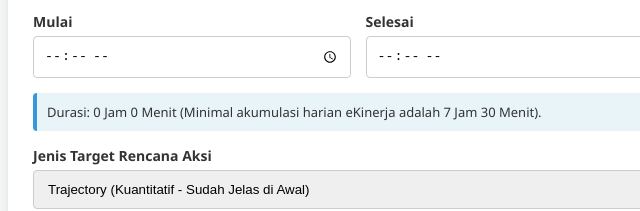
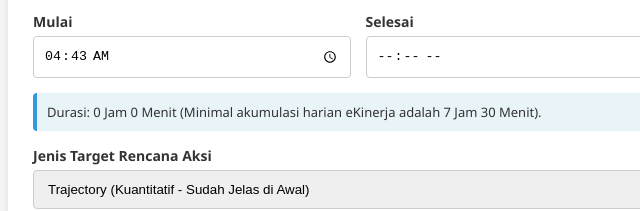
Before and after one commit to momoservicetebu-spec/ekinerja-tools, a plain HTML site: page index.html in a window 1280 px wide. Shown: the part 266-477 px from the top of the page, 282-922 px from the left. Drawn offline with Linux system fonts and the light colour scheme.

Commit message:
Add automatic date and time setting in index.html

```diff
--- a/index.html
+++ b/index.html
@@ -100,8 +100,16 @@
     // MASUKKAN URL WEB APP GOOGLE APPS SCRIPT ANDA
     const GAS_WEB_APP_URL = "https://script.google.com/macros/s/AKfycbxorz25RFm-lhYN3ialtv4Nu3ptPVI33PBsxeCYWe-0u5bWdwKFQ_1kg8EWsFxB2WeU/exec";
 
+   // 1. SET TANGGAL OTOMATIS HARI INI
     document.getElementById('tanggal').valueAsDate = new Date();
 
+    // 2. SET JAM MULAI OTOMATIS SAAT INI
+    const now = new Date();
+    const jamSekarang = String(now.getHours()).padStart(2, '0');
+    const menitSekarang = String(now.getMinutes()).padStart(2, '0');
+    document.getElementById('jamMulai').value = `${jamSekarang}:${menitSekarang}`;
+
+    // Data Template
     const databaseTemplate = {
         "dev_fitur": { target: "Trajectory", aksi: "Pengembangan Aplikasi Otomasi Manajemen Sekolah", kegiatan: "Merancang dan mendevelop modul/fitur baru pada aplikasi manajemen TU/Guru", realisasi: "1 Modul/Fitur", selesai: true },
         "dev_bug": { target: "Non-Trajectory", aksi: "Pemeliharaan Aplikasi Otomasi Sekolah", kegiatan: "Melakukan monitoring server, bug fixing, dan optimalisasi sistem aplikasi sekolah", realisasi: "1 Kegiatan", selesai: false },
```
